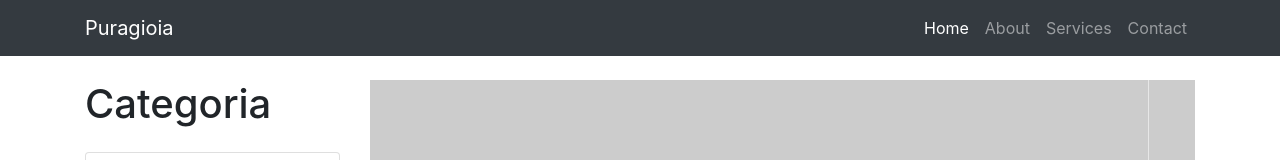
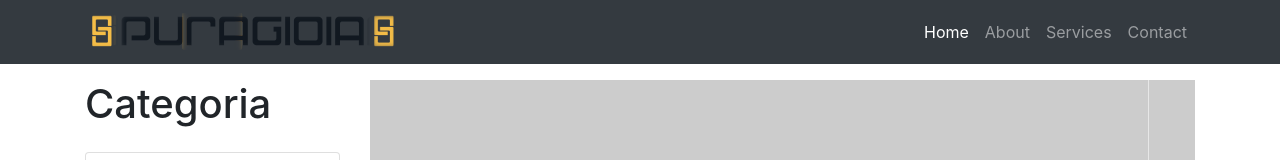
Before and after one commit to vincenzo85/puragioia, a website: page index.html in a window 1280 px wide. Shown: the top 160 px of the page. Drawn offline with Linux system fonts and the light colour scheme; placeholder pictures from the web are drawn by us.

Commit message:
6 prodotti 2

```diff
--- a/index.html
+++ b/index.html
@@ -23,7 +23,12 @@
   <!-- Navigation -->
   <nav class="navbar navbar-expand-lg navbar-dark bg-dark fixed-top">
     <div class="container">
-      <a class="navbar-brand" href="#">Puragioia</a>
+      <a class="navbar-brand" href="#">
+        <img src="images/logo.png" alt="puragioia.it">
+      </a>
+     <!--
+       <a class="navbar-brand" href="#">Puragioia</a>
+      -->
       <button class="navbar-toggler" type="button" data-toggle="collapse" data-target="#navbarResponsive" aria-controls="navbarResponsive" aria-expanded="false" aria-label="Toggle navigation">
         <span class="navbar-toggler-icon"></span>
       </button>
```
Also changed, not shown: images/logo.png (added).
